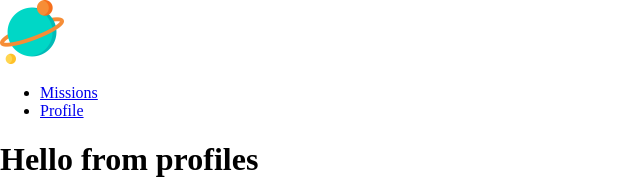
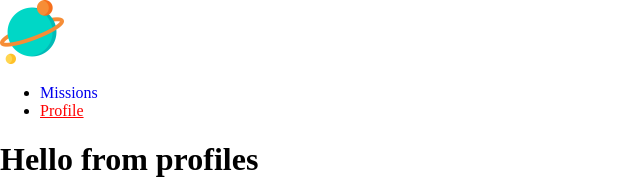
Before and after one commit to samwel-mongare/space_travellers, a React (Create React App) app: page /Profile in a window 1280 px wide. Shown: the top 179 px of the page, without its empty margins (0-640 px from the left). Built offline with nearby package versions, Linux system fonts and the light colour scheme.

Commit message:
Add styling when link is active

```diff
--- a/src/index.css
+++ b/src/index.css
@@ -2,3 +2,13 @@ body {
   margin: 0;
   padding: 0;
 }
+
+a {
+  text-decoration: none;
+}
+
+.active {
+  color: Red;
+  text-decoration: underline;
+  font-weight: 500;
+}
```
